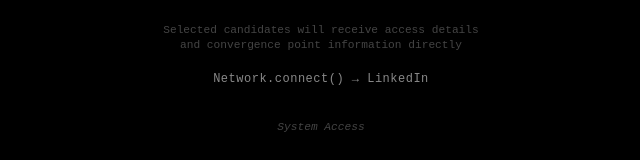
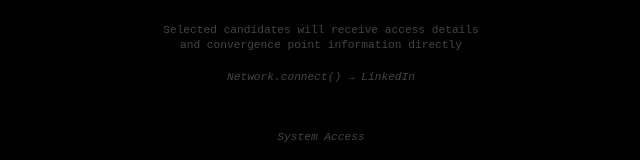
Before and after one commit to CalebBennett-Harper/locus, a Next.js app: page / in a window 1280 px wide. Shown: the part 1814-1974 px from the top of the page, without its empty margins (319-959 px from the left). Built offline with nearby package versions, Linux system fonts and the light colour scheme; no server answers.

Commit message:
match System Access hover behavior and gray color - position above System Access with proper spacing - same font size and styling as admin footer links

```diff
--- a/components/LandingPage.jsx
+++ b/components/LandingPage.jsx
@@ -254,17 +254,11 @@
           and convergence point information directly
         </div>
 
-        <div style={{ textAlign: 'center', margin: '16px 0', fontSize: '0.75rem', color: '#666666' }}>
+        <div className="admin-footer-link" style={{ marginBottom: '8px' }}>
           <a
             href="https://www.linkedin.com/company/locus-fyi/about/"
             target="_blank"
             rel="noopener noreferrer"
-            style={{
-              color: '#888888',
-              textDecoration: 'none',
-              fontFamily: 'JetBrains Mono, monospace',
-              letterSpacing: '0.5px'
-            }}
           >
             Network.connect() → LinkedIn
           </a>
```
